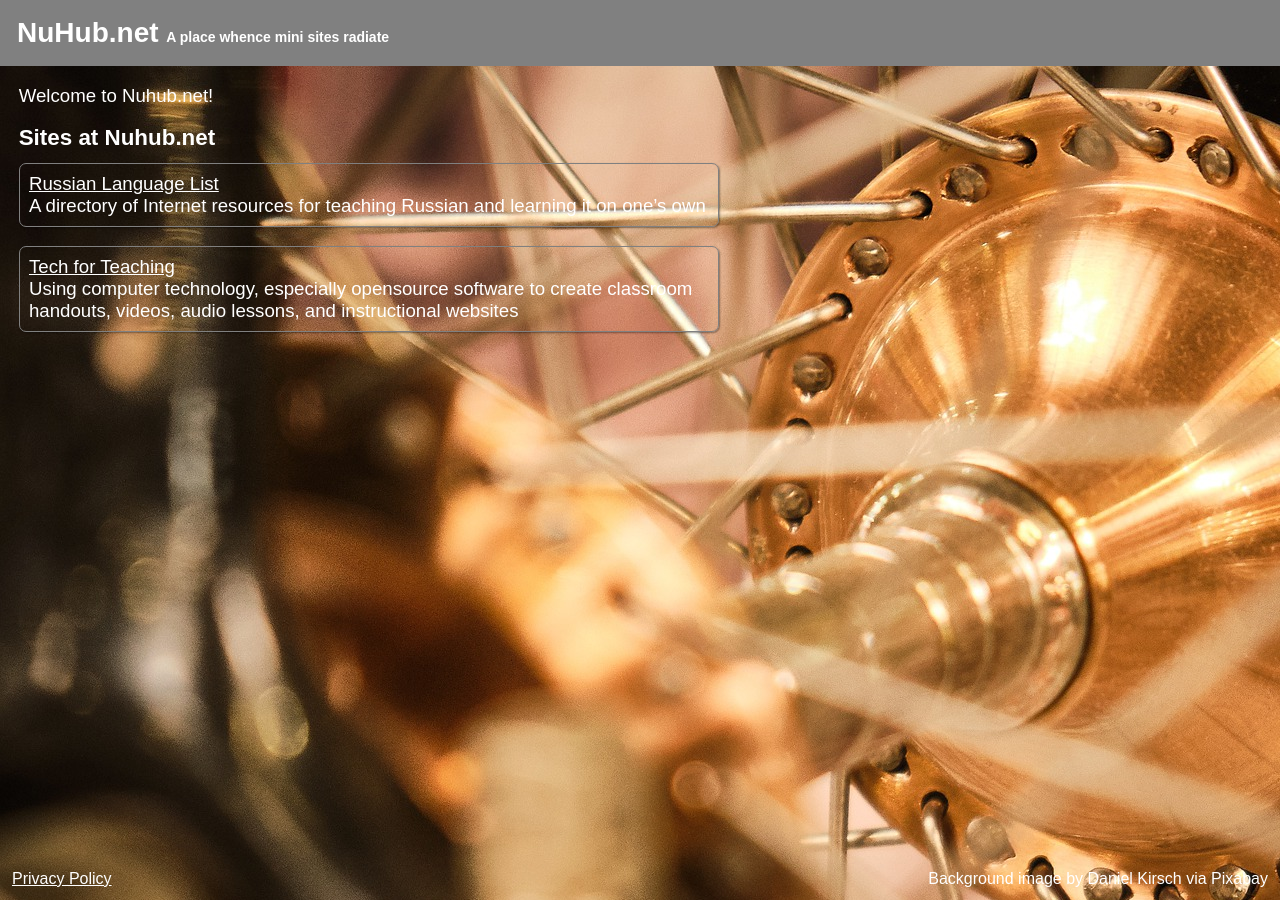
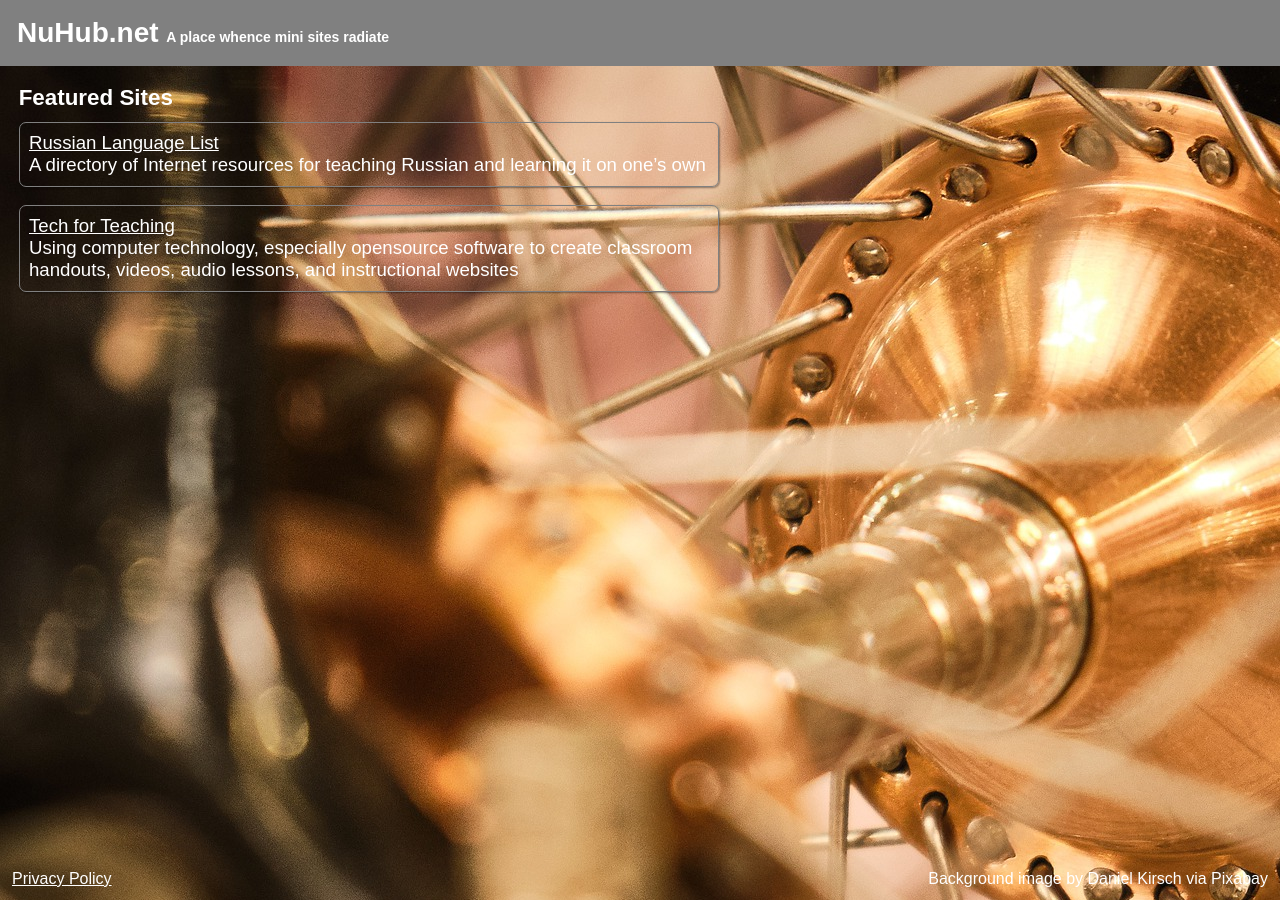
Before and after one commit to david672orford/david672github.io, a Jekyll site: the page built from index.md, in a window 1280 px wide. Built offline with Jekyll 4.4.1, drawn with Linux system fonts in a browser that asks for light colours; our own code applies the rules of GitHub Pages for plain Markdown files.

Commit message:
Update index.md
Dropt "Welcome to Nuhub.net!"

```diff
--- a/index.md
+++ b/index.md
@@ -1,6 +1,4 @@
-Welcome to Nuhub.net!
-
-## Sites at Nuhub.net
+## Featured Sites
 
 <ul class="tiles">
   <li><a href="https://russian-language-list.nuhub.net">
```
